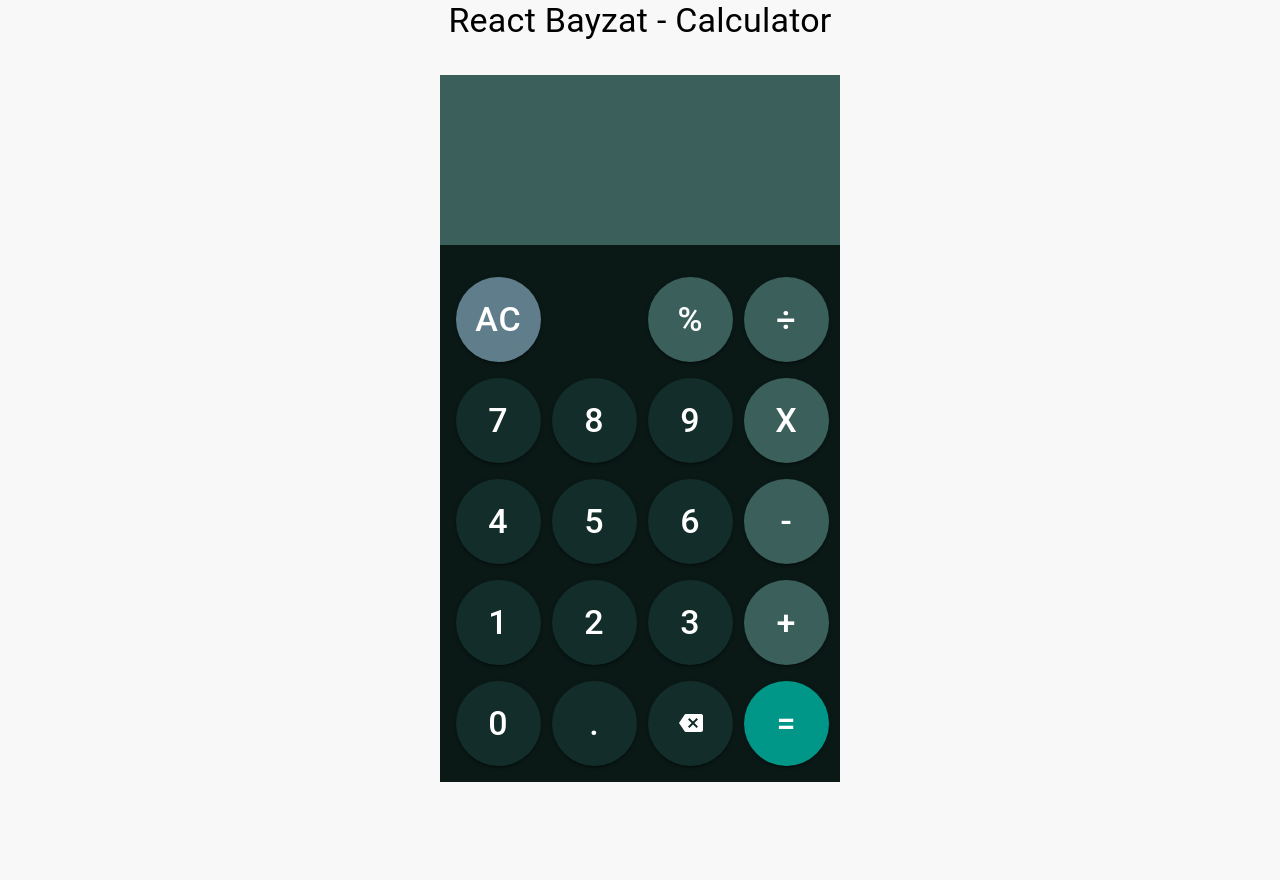
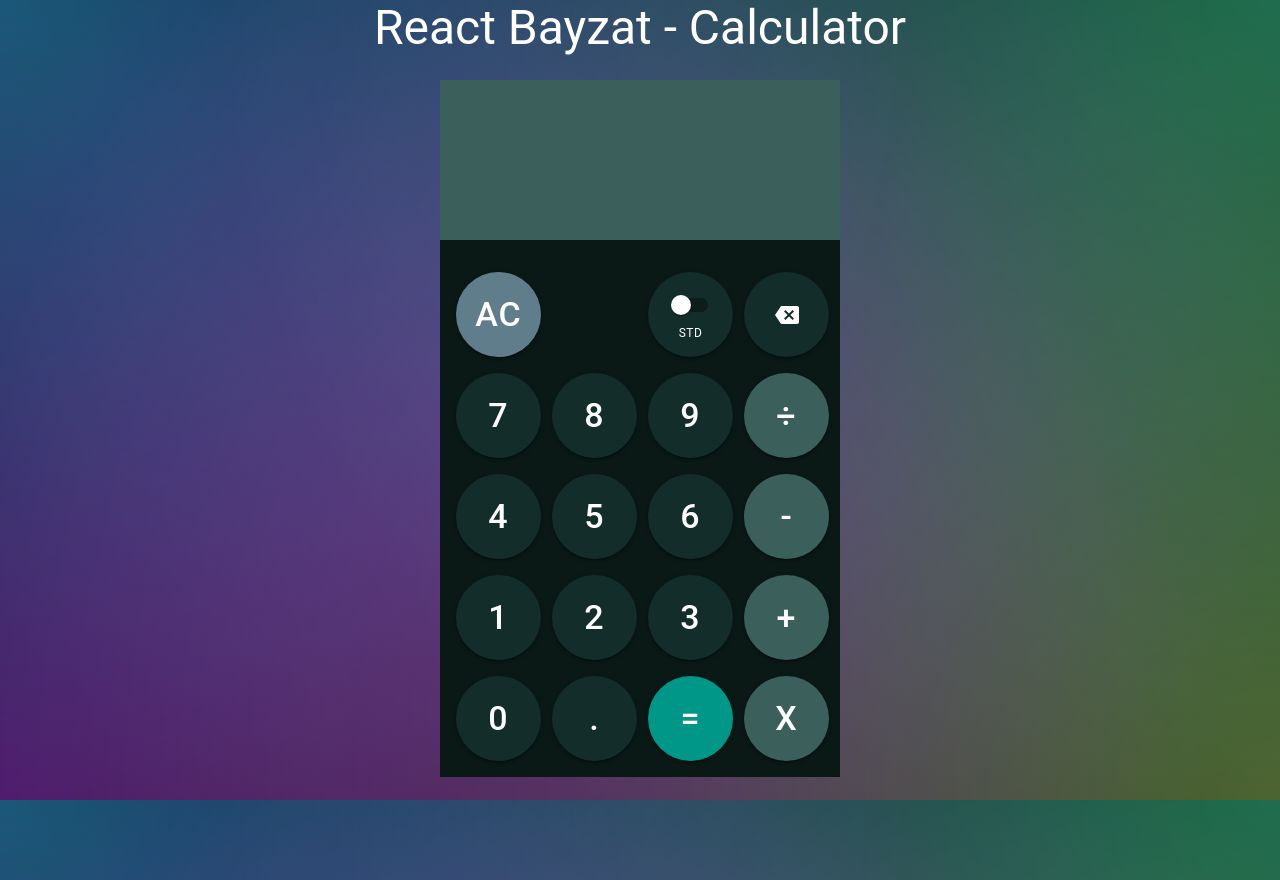
Before and after one commit to azizgura2452/react-apps, a React (Create React App) app: page / in a window 1280 px wide. Before the commit the page ends 800 px from the top, so only its background shows below. Built offline with nearby package versions, Linux system fonts and the light colour scheme; the HTML template or start-up script is replaced by a standard one.

Commit message:
added calculator toggle switch, improved UI

```diff
--- a/src/App.tsx
+++ b/src/App.tsx
@@ -1,5 +1,4 @@
 import React from 'react';
-import './App.css';
 import Layout from './pages/layout';
 
 function App() {
--- a/src/assets/styles/components/calculator.ts
+++ b/src/assets/styles/components/calculator.ts
@@ -1,7 +1,6 @@
 export const calculatorContainer = {
-    border: '1px solid #f8f8f8',
-    maxWidth: '400px',
-    margin: '0 auto',
-    marginTop: 4,
-    background: '#fff'
-  }
+  maxWidth: '400px',
+  margin: '0 auto',
+  marginTop: 3,
+  height: '100vh',
+}
--- a/src/components/calculator.tsx
+++ b/src/components/calculator.tsx
@@ -1,101 +1,167 @@
-import React, { useState } from "react";
-import { Box, Button, Divider, Grid2, styled, Typography } from "@mui/material";
+import React, { useEffect, useState } from "react";
+import { Box, Button, Divider, Grid2, Stack, styled, Switch, Typography } from "@mui/material";
 import { calculatorContainer } from "../assets/styles/components/calculator";
 import BackspaceIcon from "@mui/icons-material/Backspace";
 import { buttonStyle } from "../assets/styles/components/button";
+import { debounce, isOperator } from "../utils/common";
 
 const StyledButton = styled(Button)(buttonStyle);
 
 const Calculator = () => {
   const [expression, setExpression] = useState<string>("");
   const [result, setResult] = useState<string>("");
-  const handleClick = (operand: number | string) => {
-    if (operand === "*") operand = "x";
-    setExpression((prev) => prev + operand);
+  const [isBodmas, setIsBodmas] = useState(false);
+
+  useEffect(() => {
+    window.addEventListener("keydown", handleKeyDown);
+    return () => {
+      window.removeEventListener("keydown", handleKeyDown);
+    };
+  }, [expression]);
+
+  const toggleSwitch = () => setIsBodmas(!isBodmas);
+
+  const handleCalculate = (exp = expression) => {
+    try {
+      console.log(exp);
+      let newExpression = exp.replace(/[+\-*/x]$/, "").replaceAll("x", "*");
+      // Handle negative numbers at the start of the expression
+      if (newExpression.startsWith("-")) {
+        newExpression = "0" + newExpression; // Add a leading 0 for proper evaluation
+      }
+      console.log("Modified expression:", newExpression);
+      let result;
+      if (isBodmas) {
+        result = eval(newExpression); // Safely evaluate the expression
+      }
+      else {
+        // Split the expression into tokens (numbers and operators)
+        const tokens = newExpression.match(/(-?\d+\.?\d*|\+|\-|\*|\/)/g);
+
+        if (!tokens) {
+          setResult("Invalid Expression");
+          return;
+        }
+
+        // Initialize result with the first number
+        result = parseFloat(tokens[0]);
+
+        // Loop through tokens and perform calculations in left-to-right order
+        for (let i = 1; i < tokens.length; i += 2) {
+          const operator = tokens[i];
+          const nextNumber = parseFloat(tokens[i + 1]);
+
+          switch (operator) {
+            case '+':
+              result += nextNumber;
+              break;
+            case '-':
+              result -= nextNumber;
+              break;
+            case '*':
+              result *= nextNumber;
+              break;
+            case '/':
+              // Check for division by zero
+              if (nextNumber === 0) {
+                setResult("Cannot divide by zero");
+                return;
+              }
+              result /= nextNumber;
+              break;
+            default:
+              setResult("Invalid Operator");
+              return;
+          }
+        }
+      }
+
+      // Format the result
+      let finalResult;
+      const decimalPart = result?.toString().split(".")[1];
+
+      // Apply precision formatting if there are more than 3 decimal places
+      if (decimalPart && decimalPart.length > 3) {
+        finalResult = result?.toFixed(4); // Round to 4 decimal places
+      } else {
+        finalResult = result?.toString();
+      }
+
+      // Handle large/small numbers with exponential notation
+      if (Math.abs(Number(finalResult)) > 1e10) {
+        finalResult = Number(finalResult).toExponential(4);
+      }
+
+      setResult(finalResult!);
+    } catch (e) {
+      console.error(e);
+      setResult("Error"); // Set result to "Error" in case of evaluation failure
+    }
   };
 
-  const handleBackspace = () => setExpression((prev) => prev.slice(0, -1));
+  // Function to handle click events
+  const handleClick = (operand: number | string) => {
+    // Replace '*' with 'x'
+    if (operand === "*") operand = "x";
+
+    // Get the last character from the current expression
+    const lastChar = expression.charAt(expression.length - 1);
+
+    // Check if the last character is an operator
+    if (isOperator(lastChar) && isOperator(operand as string)) {
+      // If the last character is an operator and the new operand is also an operator, replace it
+      setExpression((prev) => prev.slice(0, -1) + operand);
+      return;
+    } else {
+      // Otherwise, append the new operand to the expression
+      setExpression((prev) => prev + operand);
+    }
+
+    // If the operand is an operator, calculate the result
+    if (isOperator(operand as string)) {
+      handleCalculate(expression + operand); // Use the updated expression for calculation
+    }
+  };
+
+  // Debounced version of handleClick
+  const debouncedHandleClick = debounce(handleClick, 125);
 
   const handleClear = () => {
     setExpression("");
     setResult("");
   };
 
-  const handleCalculate = () => {
-    try {
-        let newExpression = expression.replace(/x/g, "*");
+  const handleBackspace = () => {
+    const newExpression = expression.slice(0, -1);
+    if (newExpression.length <= 0) {
+      handleClear();
+      return;
+    }
 
-        // Handle percentages in the expression
-        newExpression = newExpression.replace(/(\d+(\.\d+)?)(%)?/g, (match, number, decimalPart, percentageSymbol) => {
-            const num = parseFloat(number);
-            if (percentageSymbol) {
-                const previousExpression = newExpression.slice(0, newExpression.indexOf(match)).trim();
-                const operatorMatch = previousExpression.match(/[+\-*/]/g);
-                const lastOperator = operatorMatch ? operatorMatch[operatorMatch.length - 1] : null;
+    setExpression((prev) => prev.slice(0, -1));
 
-                // If after * or /, directly calculate percentage
-                if (lastOperator === "*" || lastOperator === "/") {
-                    return `(${num} / 100)`;
-                }
-                // If after + or -, calculate percentage based on the previous number
-                else if (lastOperator === "+" || lastOperator === "-") {
-                    const prevNumberMatch = previousExpression.match(/[\d.]+(?=[^\d.]*$)/);
-                    const prevNumber = prevNumberMatch ? parseFloat(prevNumberMatch[0]) : 1;
-                    return `(${num} / 100) * ${prevNumber}`;
-                }
-                // Handle percentage at the beginning of expression (no operator)
-                else {
-                    return `(${num} / 100)`;
-                }
-            }
-            return number;
-        });
+    // Get the last character from the current expression
+    const lastChar = newExpression.charAt(expression.length - 1);
 
-        // Additional handling for percentages between two numbers without operator
-        newExpression = newExpression.replace(/(\d+)%(\d+)/g, (match, p1, p2) => {
-            const num1 = parseFloat(p1);
-            const num2 = parseFloat(p2);
-            return `(${num1} * ${num2} / 100)`;  // Calculate percentage of the second number
-        });
+    // If the operand is an operator, calculate the result
+    if (isOperator(lastChar)) {
+      handleCalculate(newExpression);
+    }
+  }
 
-        console.log("Modified expression with percentages:", newExpression);
-
-        // Safely evaluate the expression
-        const evaluatedResult = eval(newExpression);
-
-        // Check for division by zero and handle it
-        if (evaluatedResult === Infinity || evaluatedResult === -Infinity) {
-            setResult("Cannot divide by zero");
-            return;
-        }
-
-        let finalResult;
-
-        // Check if the result has more than 2 decimal places
-        if (typeof evaluatedResult === "number") {
-            const decimalPart = evaluatedResult.toString().split(".")[1];
-
-            // Apply precision formatting if there are more than 3 decimal places
-            if (decimalPart && decimalPart.length > 3) {
-                finalResult = evaluatedResult.toFixed(4); // Round to 4 decimal places
-            } else {
-                finalResult = evaluatedResult.toString();
-            }
-
-            // Handle large/small numbers with exponential notation
-            if (Math.abs(Number(finalResult)) > 1e6) {
-                finalResult = Number(finalResult).toExponential(4);
-            }
-        } else {
-            finalResult = evaluatedResult.toString();
-        }
-
-        setResult(finalResult);
-    } catch (e) {
-        console.error(e);
-        setResult("Error"); // Set result to "Error" in case of evaluation failure
+  const handleKeyDown = (e: KeyboardEvent) => {
+    const key = e.key;
+    if (!isNaN(Number(key)) || ["+", "-", "*", "/", "."].includes(key)) {
+      debouncedHandleClick(key);  // Use debounced function here
+    } else if (key === "Enter") {
+      e.preventDefault();
+      handleCalculate();
+    } else if (key === "Backspace") {
+      handleBackspace();
+    } else if (key === "Escape") {
+      handleClear();
     }
-};
+  };
 
 
   return (
@@ -128,23 +194,20 @@
             </StyledButton>
           </Grid2>
           <Grid2 size={3}>
-            <StyledButton
-              sx={{ background: "#3b605c" }}
-              variant="contained"
-              fullWidth
-              onClick={() => handleClick("%")}
-            >
-              %
+            <StyledButton variant="contained">
+              <Stack direction={'column'} alignItems={'center'}>
+                <Switch defaultChecked={isBodmas} size="medium" onChange={toggleSwitch} />
+                <Typography variant="caption">{isBodmas ? 'SCI' : 'STD'}</Typography>
+              </Stack>
             </StyledButton>
           </Grid2>
           <Grid2 size={3}>
             <StyledButton
-              sx={{ background: "#3b605c" }}
               variant="contained"
               fullWidth
-              onClick={() => handleClick("/")}
+              onClick={handleBackspace}
             >
-              ÷
+              <BackspaceIcon />
             </StyledButton>
           </Grid2>
         </Grid2>
@@ -182,9 +245,9 @@
               sx={{ background: "#3b605c" }}
               variant="contained"
               fullWidth
-              onClick={() => handleClick("*")}
+              onClick={() => handleClick("/")}
             >
-              X
+              ÷
             </StyledButton>
           </Grid2>
         </Grid2>
@@ -288,23 +351,25 @@
               .
             </StyledButton>
           </Grid2>
-          <Grid2 size={3}>
-            <StyledButton
-              variant="contained"
-              fullWidth
-              onClick={handleBackspace}
-            >
-              <BackspaceIcon />
-            </StyledButton>
-          </Grid2>
+
           <Grid2 size={3}>
             <StyledButton
               sx={{ background: "#009688" }}
               variant="contained"
               fullWidth
-              onClick={handleCalculate}
+              onClick={() => handleCalculate()}
             >
               =
+            </StyledButton>
+          </Grid2>
+          <Grid2 size={3}>
+            <StyledButton
+              sx={{ background: "#3b605c" }}
+              variant="contained"
+              fullWidth
+              onClick={() => handleClick("*")}
+            >
+              x
             </StyledButton>
           </Grid2>
         </Grid2>
--- a/src/index.css
+++ b/src/index.css
@@ -1,9 +1,14 @@
 body {
   margin: 0;
   font-family:'Segoe UI', Tahoma, Geneva, Verdana, sans-serif;
-  -webkit-font-smoothing: antialiased;
-  -moz-osx-font-smoothing: grayscale;
-  background: #f8f8f8;
+  height: 100vh;
+  background: radial-gradient(circle at top left, rgba(0, 255, 255, 0.3), transparent 60%),
+              radial-gradient(circle at top right, rgba(0, 255, 150, 0.3), transparent 70%),
+              radial-gradient(circle at bottom left, rgba(255, 0, 255, 0.3), transparent 80%),
+              radial-gradient(circle at bottom right, rgba(255, 255, 0, 0.3), transparent 90%),
+              radial-gradient(circle at center, rgba(150, 0, 255, 0.3), transparent 90%);
+  background-color: #001028; /* Dark sky color for the base */
+  background-blend-mode: screen;
 }
 
 .scrollable::-webkit-scrollbar {
@@ -23,7 +28,7 @@
 .scrollable {
   scrollbar-width: thin;
   scrollbar-color: rgba(0, 0, 0, 0.3) transparent;
-  height: 170px;
+  height: 160px;
   background: #3b605c;
   color: #fff;
   overflow-x: auto;
--- a/src/pages/layout.tsx
+++ b/src/pages/layout.tsx
@@ -5,7 +5,7 @@
 const Layout = () => {
   return (
     <React.Fragment>
-      <Typography variant="h4" align={"center"}>
+      <Typography variant="h3" align={"center"} color="#fff">
         React Bayzat - Calculator
       </Typography>
       <Calculator />
```
Also changed, not shown: src/utils/common.ts (+14 -2 lines), src/App.css (deleted), 2 other files (tests, documents, lock files or other folders).
